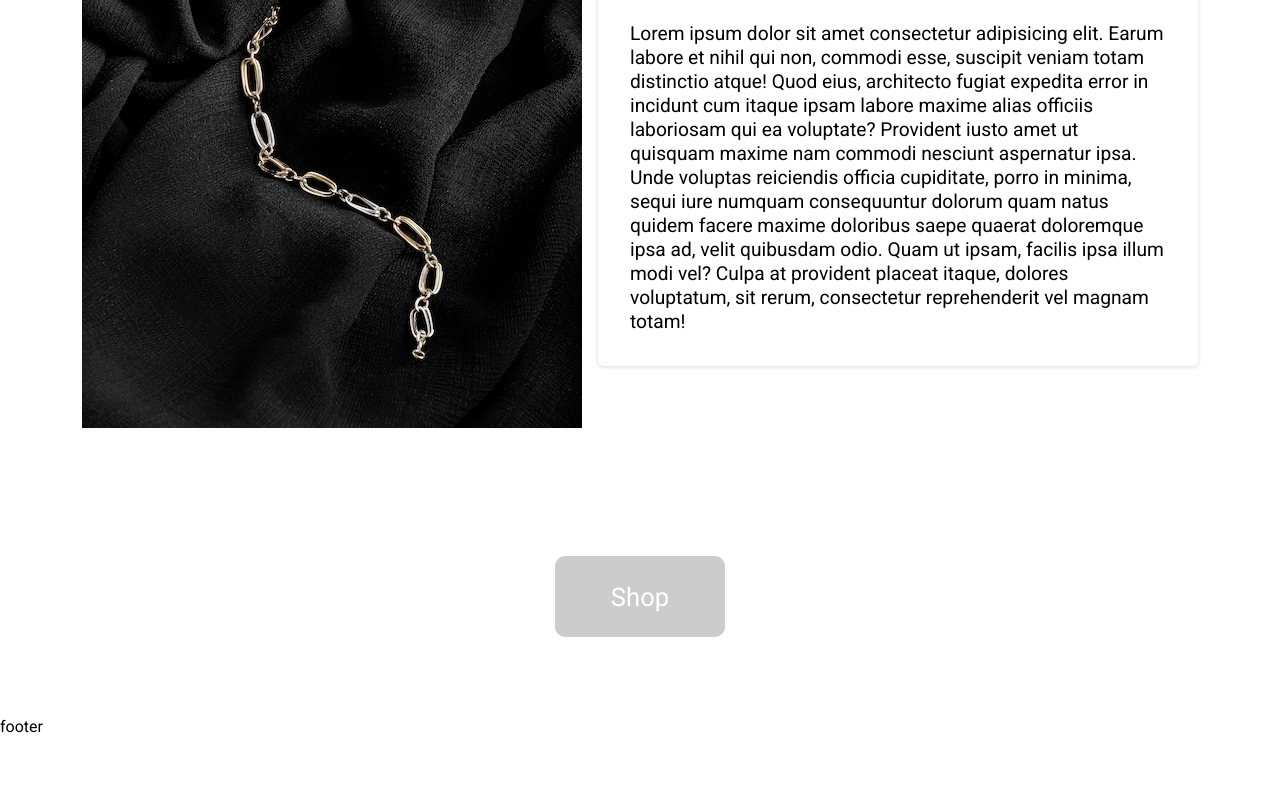
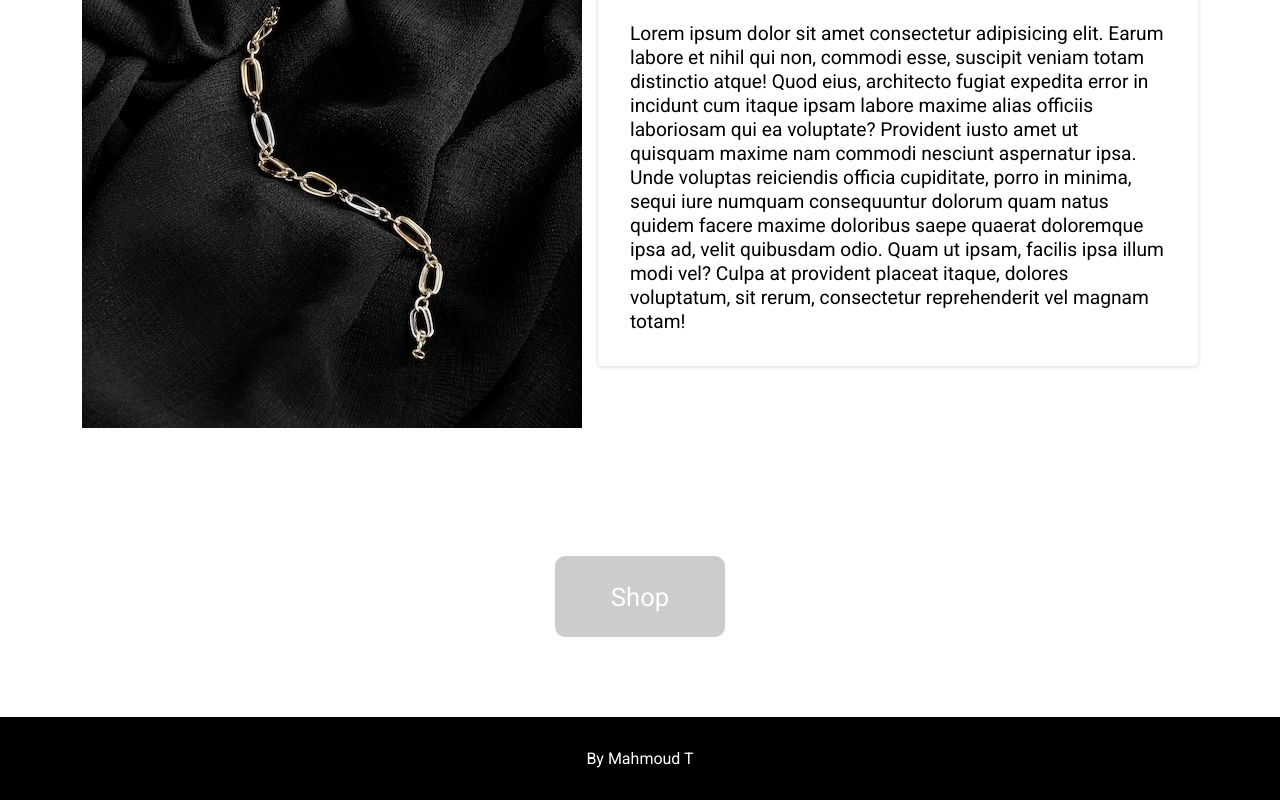
Before and after one commit to MahmoudTalass/shopping-cart, a React (Vite) app: page / in a window 1280 px wide. Shown: the part 261-1061 px from the top of the page. Before the commit the page ends 997 px from the top, so only its background shows below. Built offline with nearby package versions, Linux system fonts and the light colour scheme.

Commit message:
Style footer

```diff
--- a/src/Components/Footer/Footer.jsx
+++ b/src/Components/Footer/Footer.jsx
@@ -1,5 +1,5 @@
 import styles from "./Footer.module.css";
 
 export default function Footer() {
-   return <footer className={styles.footer}>footer</footer>;
+   return <footer className={styles.footer}>By Mahmoud T</footer>;
 }
--- a/src/Components/Footer/Footer.module.css
+++ b/src/Components/Footer/Footer.module.css
@@ -1,3 +1,9 @@
 .footer {
    margin-top: auto;
+   background-color: #000;
+   color: #fff;
+   display: flex;
+   flex-direction: column;
+   align-items: center;
+   padding: 2rem 0;
 }
```
